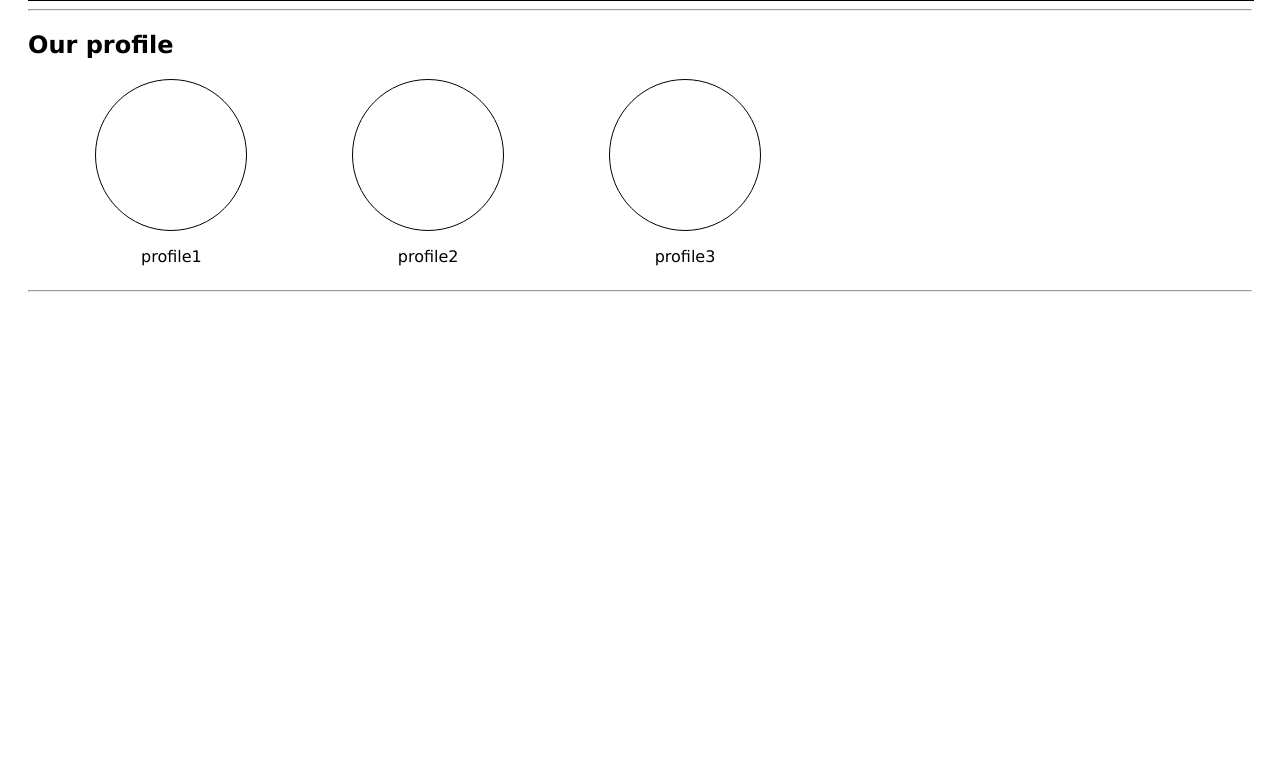
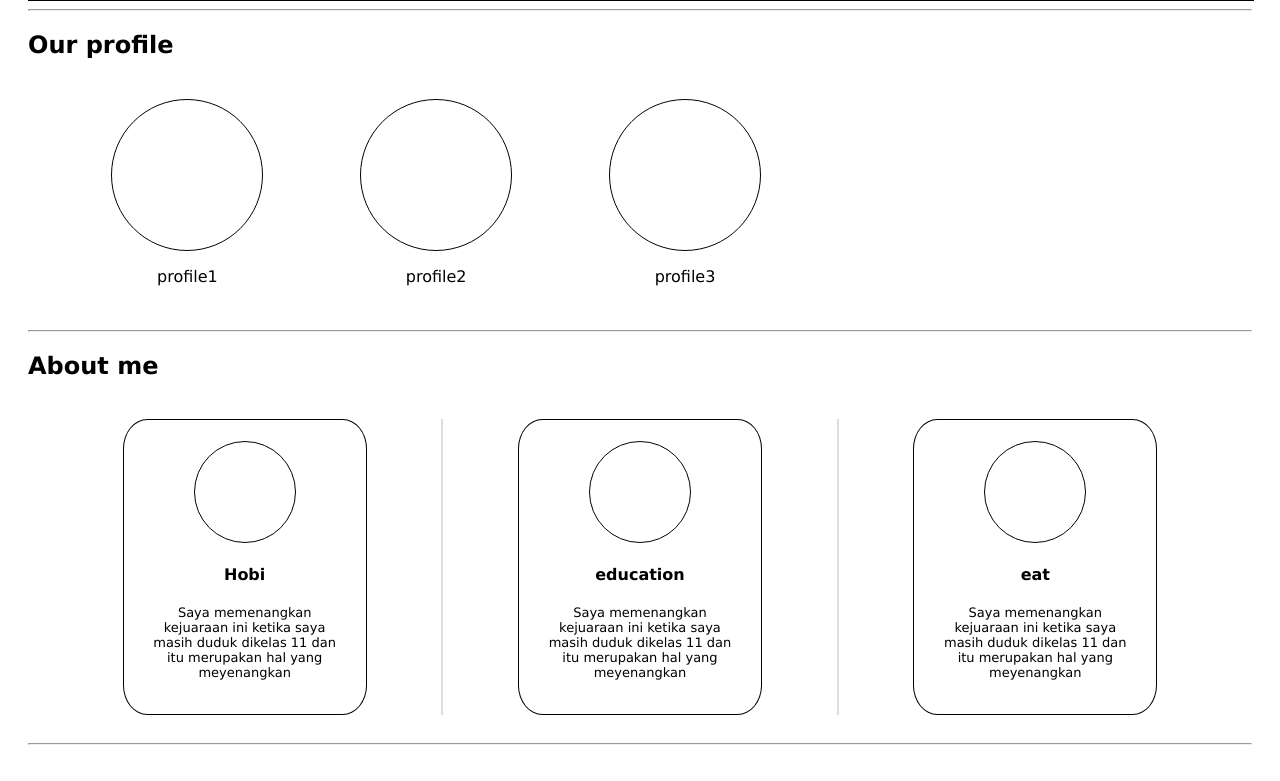
Before and after one commit to revou-fundamental-course/fundamental-dzakymin, a plain HTML site: page index.html in a window 1280 px wide. Shown: the part 682-1463 px from the top of the page. Before the commit the page ends 1010 px from the top, so only its background shows below. Drawn offline with Linux system fonts and the light colour scheme.

Commit message:
config web

```diff
--- a/css/style.css
+++ b/css/style.css
@@ -21,7 +21,7 @@ main{
     z-index: 1000;
     border-bottom: solid 1px;
     padding: 10px;
-    background-color: rgb(31, 31, 21);
+    background-color: rgb(24, 24, 15);
 
 
 }
@@ -38,12 +38,19 @@ nav a{
     padding-right: 20px;
     padding-top: 8px;
     padding-bottom: 8px;
-    border-left: 1px solid;
+    border-right: 1px solid;
     border-color: rgba(142, 145, 131, 0.534);
     color: rgb(222, 223, 220);
     text-decoration: none;
+    transition: all 500ms ease-in-out 0s;
 
 
+}
+nav a:hover{
+
+    color: rgb(161, 161, 9);
+    padding-top: 15px;
+    padding-bottom: 15px;
 }
 .Massage{
     margin-right: 10px;
@@ -53,9 +60,10 @@ nav a{
     height: 500px;
     border: 1px solid;
 }
-article{
+.our-profile{
     display: flex;
     justify-content: space-evenly;
+    padding: 20px;
 
 
 
@@ -79,3 +87,34 @@ article{
 .jarak{
     flex: 2;
 }
+.achievment{
+    display: flex;
+    justify-content: space-evenly;
+    padding: 20px;
+
+}
+
+.achievment-container{
+    text-align: center;
+    text-align:-webkit-center;
+    border: solid 1px;
+    padding: 21px;
+    border-radius: 10%;
+
+}
+
+.line{
+    border: 1px solid;
+    border-color: rgb(219, 224, 214);
+}
+
+.picture-achievment{
+    width: 100px;
+    height: 100px;
+    border: solid 1px;
+    border-radius: 50%;
+}
+.text{
+    width: 200px;
+    font-size: 13;
+}
--- a/index.html
+++ b/index.html
@@ -12,7 +12,7 @@
         <nav>
             <a href="">Home</a>
             <a href="#log_profile">Our Profile</a>
-            <a >Portofolio</a>
+            <a href="#penghargaan">about me</a>
             <a class="Massage" href="">Massage us</a>
         </nav>
     </div>
@@ -35,7 +35,7 @@
             <header>
                 <h1> Our profile</h1>
             </header>
-            <article>
+            <article class="our-profile">
                     <div class="Profile">
                         <div class="profile1"></div>
                         <p>profile1</p>
@@ -52,8 +52,42 @@
                 <div class="jarak"></div>
             </article>
         </section>
+        <hr>
 
-        <hr>
+        <section id="penghargaan">
+            <header>
+                <h1>About me</h1>
+            </header>
+            <article class="achievment">
+                <div class="achievment-container">
+                    <div class="picture-achievment"></div>
+                    <h4>Hobi</h4>
+                    <div class="text">
+                        <p>Saya memenangkan kejuaraan ini ketika saya masih duduk dikelas 11 dan itu merupakan hal yang meyenangkan</p>
+                    </div>
+                </div>
+
+                <div class="line"></div>
+
+                <div class="achievment-container">
+                    <div class="picture-achievment"></div>
+                    <h4>education</h4>
+                    <div class="text">
+                        <p>Saya memenangkan kejuaraan ini ketika saya masih duduk dikelas 11 dan itu merupakan hal yang meyenangkan</p>
+                    </div>
+                </div>
+                <div class="line"></div>
+
+                <div class="achievment-container">
+                    <div class="picture-achievment"></div>
+                    <h4>eat</h4>
+                    <div class="text">
+                        <p>Saya memenangkan kejuaraan ini ketika saya masih duduk dikelas 11 dan itu merupakan hal yang meyenangkan</p>
+                    </div>
+                </div>
+            </article>
+            <hr>
+        </section>
     </main>
 </body>
 </html>
```
